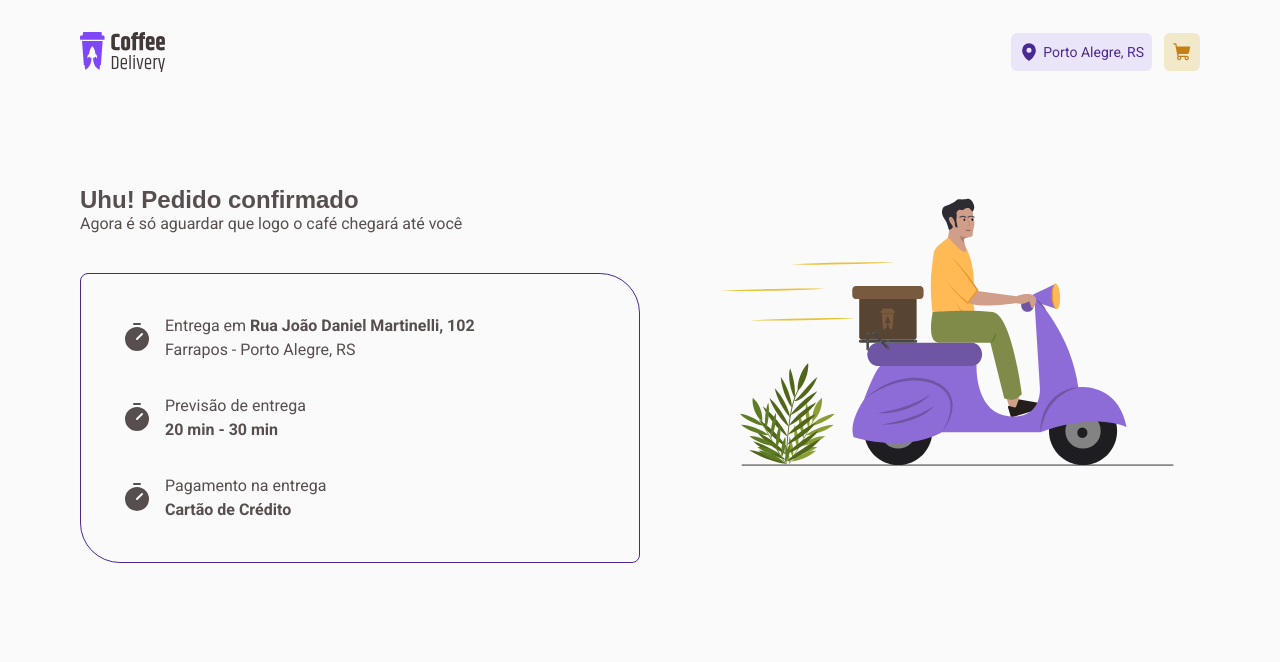
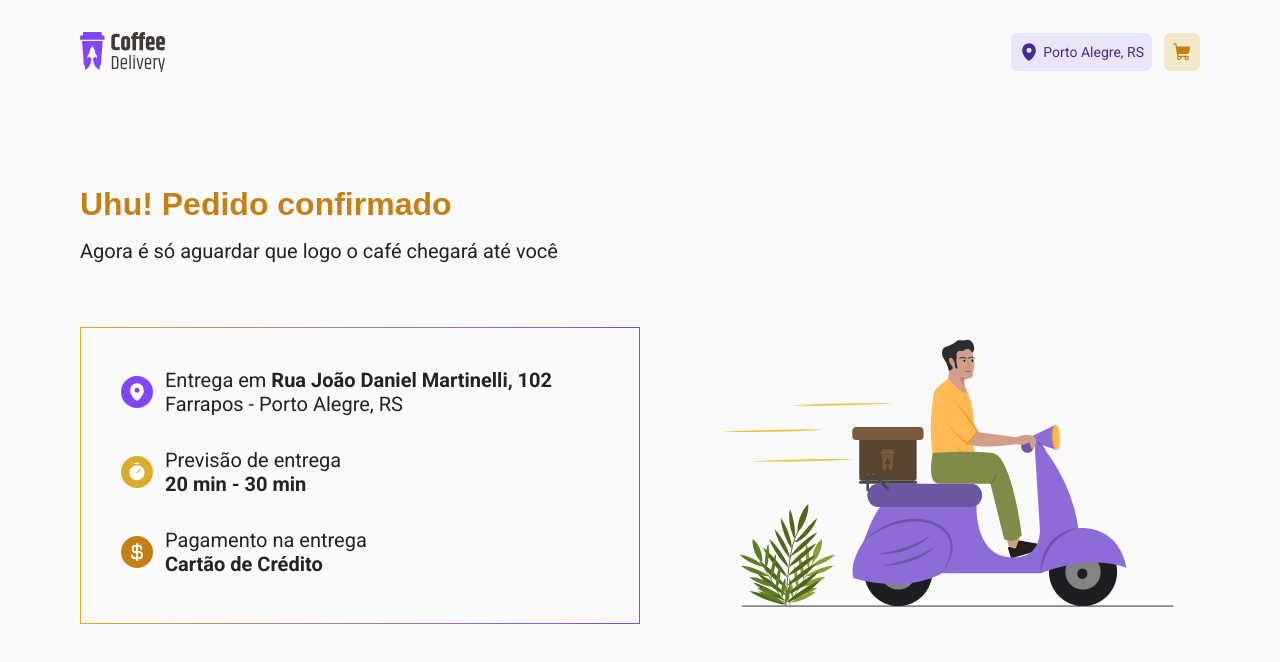
Before and after one commit to pamelasantoss/ignite-coffee-delivery, a React (Vite) app: page /success in a window 1280 px wide. Shown: the top 662 px of the page. Built offline with nearby package versions, Linux system fonts and the light colour scheme; a web font is replaced by a local one.

Commit message:
feat: finalização da página de sucesso

```diff
--- a/src/pages/Home/index.tsx
+++ b/src/pages/Home/index.tsx
@@ -1,10 +1,9 @@
 import { ProductCard } from "../../components/ProductCard";
-import { Container } from "../../styles/default";
+import { Container, IconCircle } from "../../styles/default";
 import {
   BannerHeroTextContainer,
   HomeContainer,
   HomeSection,
-  IconCircle,
   ProductSection,
   ProductsList
 } from "./styles";
--- a/src/pages/Home/styles.ts
+++ b/src/pages/Home/styles.ts
@@ -70,31 +70,6 @@ export const BannerHeroTextContainer = styled.div`
   }
 `;
 
-const BG_ICON_COLOR = {
-  orange: "orange-300",
-  gray: "brown-500",
-  yellow: "yellow-700",
-  purple: "purple-500"
-} as const;
-
-interface IconCircleProps {
-  bgColor: keyof typeof BG_ICON_COLOR
-}
-
-export const IconCircle = styled.div<IconCircleProps>`
-  width: 32px;
-  height: 32px;
-  border-radius: 50%;
-  display: flex;
-  justify-content: center;
-  align-items: center;
-  background: ${(props) => props.theme[BG_ICON_COLOR[props.bgColor]]};
-
-  svg {
-    fill: ${(props) => props.theme.white};
-  }
-`;
-
 export const ProductSection = styled.section`
   padding-top: 1rem;
   padding-bottom: 2rem;
--- a/src/pages/Success/index.tsx
+++ b/src/pages/Success/index.tsx
@@ -1,39 +1,46 @@
 import { OrderInfoContainer, SuccessContainer, SuccessContentSection } from "./styles";
 
 import successImage from "../../assets/success-illustration.svg";
-import { Timer } from "@phosphor-icons/react";
+import { CurrencyDollar, MapPin, Timer } from "@phosphor-icons/react";
+import { IconCircle } from "../../styles/default";
 
 export function Success() {
   return (
     <SuccessContainer>
+      <h1>Uhu! Pedido confirmado</h1>
+      <p>Agora é só aguardar que logo o café chegará até você</p>
+
       <SuccessContentSection>
-        <h1>Uhu! Pedido confirmado</h1>
-        <p>Agora é só aguardar que logo o café chegará até você</p>
-
         <OrderInfoContainer>
           <ul>
             <li>
-              <Timer size={32} weight="fill" />
+              <IconCircle bgColor="purple">
+                <MapPin size={20} weight="fill" />
+              </IconCircle>
               <p>Entrega em <strong>Rua João Daniel Martinelli, 102</strong>
                 <br />Farrapos - Porto Alegre, RS</p>
             </li>
             <li>
-              <Timer size={32} weight="fill" />
+              <IconCircle bgColor="yellow">
+                <Timer size={20} weight="fill" />
+              </IconCircle>
               <p>Previsão de entrega<br />
                 <strong>20 min - 30 min</strong></p>
             </li>
             <li>
-              <Timer size={32} weight="fill" />
+              <IconCircle bgColor="orange">
+                <CurrencyDollar size={20} weight="bold" />
+              </IconCircle>
               <p>Pagamento na entrega<br />
                 <strong>Cartão de Crédito</strong></p>
             </li>
           </ul>
         </OrderInfoContainer>
+
+        <div id="success-image">
+          <img src={successImage} alt="" />
+        </div>
       </SuccessContentSection>
-
-      <div id="success-image">
-        <img src={successImage} alt="" />
-      </div>
     </SuccessContainer>
   );
 }
--- a/src/pages/Success/styles.ts
+++ b/src/pages/Success/styles.ts
@@ -5,11 +5,37 @@ export const SuccessContainer = styled.div`
   margin: 0 auto;
   padding: 5.125rem 0;
   display: flex;
-  justify-content: space-between;
+  flex-direction: column;
+
+  h1 {
+    font-size: 2rem;
+    color: ${(props) => props.theme["orange-300"]};
+    margin-bottom: 1rem;
+  }
+
+  p {
+    font-size: 1.25rem;
+    line-height: 1.5rem;
+    color: ${(props) => props.theme["brown-900"]};
+
+    @media only screen and (max-width: ${(props) => props.theme["max-width"]}) {
+      font-size: 1rem;
+    }
+  }
 
   @media only screen and (max-width: ${(props) => props.theme["max-width"]}) {
     padding: 1rem;
+  }
+`;
+
+export const SuccessContentSection = styled.section`
+  display: flex;
+  justify-content: space-between;
+  margin-top: 4rem;
+
+  @media only screen and (max-width: ${(props) => props.theme["max-width"]}) {
     flex-direction: column;
+    margin-top: 3rem;
 
     img {
       max-width: 100%;
@@ -17,18 +43,16 @@ export const SuccessContainer = styled.div`
   }
 `;
 
-export const SuccessContentSection = styled.section`
-  display: flex;
-  flex-direction: column;
+export const OrderInfoContainer = styled.div`
+  border-width: 1px;
+  border-style: solid;
+  border-image: linear-gradient(
+    to left,
+    ${(props) => props.theme["purple-500"]},
+    ${(props) => props.theme["yellow-700"]}) 1;
+  border-radius: 8px 40px 8px 40px;
+  padding: 2.5rem;
   width: 50%;
-`;
-
-export const OrderInfoContainer = styled.div`
-  border: 1px solid ${(props) => props.theme["purple-700"]};
-  border-radius: 8px 40px 8px 40px;
-  margin-top: 2.5rem;
-  padding: 2.5rem;
-  width: 100%;
 
   ul {
     margin: 0;
@@ -48,4 +72,9 @@ export const OrderInfoContainer = styled.div`
       }
     }
   }
+
+  @media only screen and (max-width: ${(props) => props.theme["max-width"]}) {
+    width: 100%;
+    margin-bottom: 3rem;
+  }
 `;
--- a/src/styles/default.ts
+++ b/src/styles/default.ts
@@ -20,3 +20,28 @@ export const BaseButton = styled.button`
   padding: 0.5rem;
   transition: .2s;
 `;
+
+const BG_ICON_COLOR = {
+  orange: "orange-300",
+  gray: "brown-500",
+  yellow: "yellow-700",
+  purple: "purple-500"
+} as const;
+
+interface IconCircleProps {
+  bgColor: keyof typeof BG_ICON_COLOR
+}
+
+export const IconCircle = styled.div<IconCircleProps>`
+  width: 32px;
+  height: 32px;
+  border-radius: 50%;
+  display: flex;
+  justify-content: center;
+  align-items: center;
+  background: ${(props) => props.theme[BG_ICON_COLOR[props.bgColor]]};
+
+  svg {
+    fill: ${(props) => props.theme.white};
+  }
+`;
```
